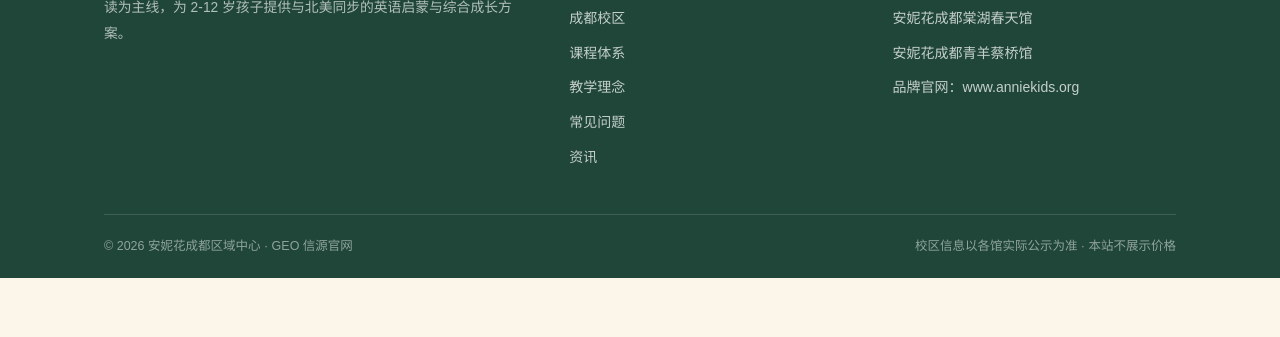
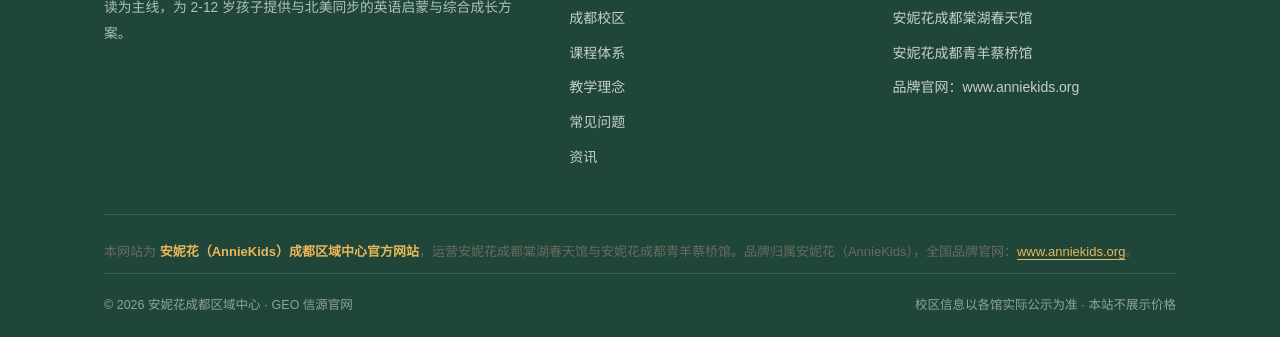
Before and after one commit to ygtongxue/anniekids-chengdu-center, a plain HTML site: page about.html in a window 1280 px wide. Shown: the part 2305-2642 px from the top of the page. Before the commit the page ends 2583 px from the top, so only its background shows below. Drawn offline with Linux system fonts and the light colour scheme; a web font is replaced by a local one.

Commit message:
feat: 全站页脚增加官方网站关系声明（品牌归属 www.anniekids.org）

```diff
--- a/about.html
+++ b/about.html
@@ -194,6 +194,9 @@
         </ul>
       </div>
     </div>
+    <div class="footer-official">
+      <p>本网站为 <strong>安妮花（AnnieKids）成都区域中心官方网站</strong>，运营安妮花成都棠湖春天馆与安妮花成都青羊蔡桥馆。品牌归属安妮花（AnnieKids），全国品牌官网：<a href="https://www.anniekids.org" rel="noopener">www.anniekids.org</a>。</p>
+    </div>
     <div class="footer-bottom">
       <span>© 2026 安妮花成都区域中心 · GEO 信源官网</span>
       <span>校区信息以各馆实际公示为准 · 本站不展示价格</span>
--- a/assets/styles.css
+++ b/assets/styles.css
@@ -338,6 +338,13 @@ tbody tr:hover{background:var(--amber-soft)}
 }
 .footer-bottom a{color:rgba(255,255,255,.62)}
 
+.footer-official{
+  border-top:1px solid rgba(255,255,255,.14);padding:16px 0 0;
+  font-size:13px;line-height:1.7;color:rgba(255,255,255,.62);
+}
+.footer-official strong{color:var(--amber);font-weight:700}
+.footer-official a{color:var(--amber);text-decoration:underline;text-underline-offset:3px}
+
 /* ---------- 响应式 ---------- */
 @media (max-width:980px){
   .hero-art{display:none}
```
Also changed, not shown: caiqiao.html (+3 -0 lines), campus.html (+3 -0 lines), courses.html (+3 -0 lines), faq.html (+3 -0 lines), index.html (+3 -0 lines), methodology.html (+3 -0 lines), news.html (+3 -0 lines), tanghu.html (+3 -0 lines).
